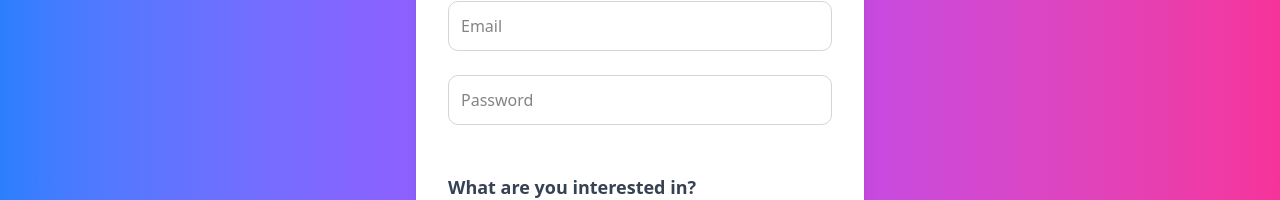
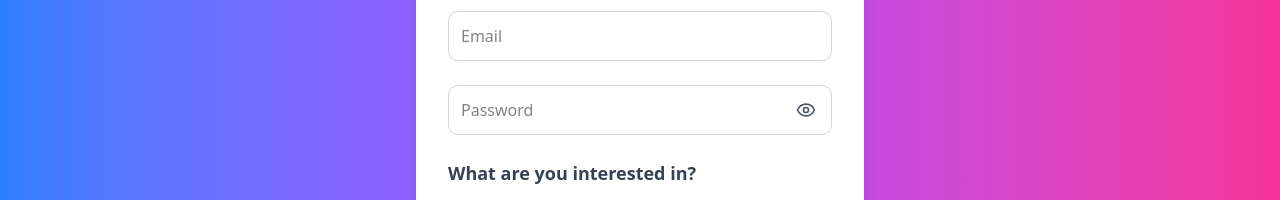
Before and after one commit to Stealthhy7512/blm2042, a Next.js app: page /signup in a window 1280 px wide. Shown: the part 326-526 px from the top of the page. Built offline with nearby package versions, Linux system fonts and the light colour scheme.

Commit message:
UX enhancement with show password in sign in and signup pages.

```diff
--- a/app/signin/page.tsx
+++ b/app/signin/page.tsx
@@ -4,12 +4,14 @@ import { Button } from "@/components/ui/button";
 import Link from "next/link";
 import { toast } from "sonner";
 import { useRouter } from 'next/navigation';
+import { Eye, EyeOff } from 'lucide-react';
 
 export default function SignInPage() {
   const router = useRouter();
 
   const [username, setUsername] = useState("");
   const [password, setPassword] = useState("");
+  const [showPassword, setShowPassword] = useState(false);
 
   const usernameRef = useRef<HTMLInputElement>(null);
   const passwordRef = useRef<HTMLInputElement>(null);
@@ -69,16 +71,26 @@ export default function SignInPage() {
               className="w-full border border-gray-300 p-4 rounded-lg focus:outline-none focus:ring-2 focus:ring-blue-500 transition-all"
             />
           </div>
-          <div>
+
+          <div className="relative">
             <input
-              type="password"
+              type={showPassword ? "text" : "password"}
               placeholder="Password"
               value={password}
               ref={passwordRef}
               onChange={(e) => setPassword(e.target.value)}
               className="w-full border border-gray-300 p-4 rounded-lg focus:outline-none focus:ring-2 focus:ring-blue-500 transition-all"
             />
+            <button
+            type="button"
+            title={showPassword ? "Hide password" : "Show password"}
+            onClick={() => setShowPassword(prev => !prev)}
+            className="absolute top-1/2 right-4 transform -translate-y-1/2 text-gray-600 hover:text-gray-900 focus:outline-none"
+            >
+              {showPassword ? <EyeOff size={20} /> : <Eye size={20} />}
+            </button>
           </div>
+
           <Button type="submit" className="w-full py-3 bg-blue-600 text-white hover:bg-blue-700 rounded-lg transition-colors">
             Sign In
           </Button>
--- a/app/signup/page.tsx
+++ b/app/signup/page.tsx
@@ -7,6 +7,7 @@ import { ToggleGroup, ToggleGroupItem } from "@/components/ui/toggle-group";
 import { tags } from "@/app/lib/definitions";
 import { toast }from "sonner";
 import { useRouter } from "next/navigation";
+import { Eye, EyeOff } from 'lucide-react';
 
 export default function SignUpPage() {
   const router = useRouter();
@@ -16,6 +17,7 @@ export default function SignUpPage() {
   const [email, setEmail] = useState("");
   const [password, setPassword] = useState("");
   const [interests, setInterests] = useState<string[]>([]);
+  const [showPassword, setShowPassword] = useState(false);
 
   const handleSubmit = (e: React.FormEvent) => {
     e.preventDefault();
@@ -78,14 +80,23 @@ export default function SignUpPage() {
             onChange={(e) => setEmail(e.target.value)}
             className="w-full border border-gray-300 p-3 rounded-lg focus:outline-none focus:border-blue-600 transition-colors"
           />
+          <div className="relative">
             <input
-            type="password"
+              type={showPassword ? "text" : "password"}
               placeholder="Password"
               value={password}
               onChange={(e) => setPassword(e.target.value)}
               className="w-full border border-gray-300 p-3 rounded-lg focus:outline-none focus:border-blue-600 transition-colors"
             />
-
+            <button
+              type="button"
+              title={showPassword ? "Hide password" : "Show password"}
+              onClick={() => setShowPassword(prev => !prev)}
+              className="absolute top-1/2 right-4 transform -translate-y-1/2 text-gray-600 hover:text-gray-900 focus:outline-none"
+            >
+              {showPassword ? <EyeOff size={20} /> : <Eye size={20} />}
+            </button>
+          </div>
           {/* Interest Section */}
           <div className="mt-6">
             <p className="text-lg font-semibold text-gray-700 mb-4">What are you interested in?</p>
```
Lines whose indentation alone changed are shown as unchanged.
